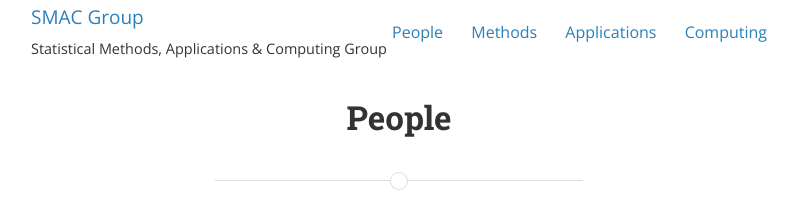
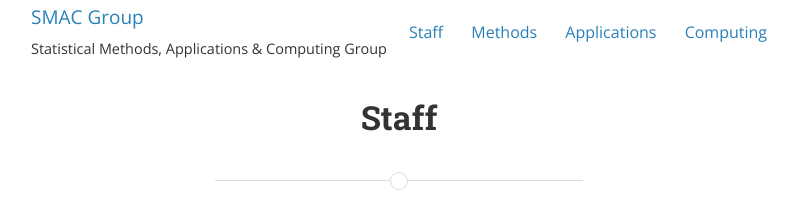
Before and after one commit to SMAC-Group/smac-group.github.io, a Jekyll site: the page built from staff.md, in a window 1280 px wide and 900 px high. Shown: the top 220 px of the window, without its empty margins (241-1039 px from the left). Built offline with Jekyll 4.4.1, drawn with Linux system fonts in a browser that asks for light colours; nearby versions of some CDN libraries; a style sheet for code colours, icons or effects is not loaded.

Commit message:
Better name

```diff
--- a/_includes/header.html
+++ b/_includes/header.html
@@ -15,7 +15,7 @@
           <li class="nav-link"><a href="{{ page.url | remove_first: '/' | prepend: site.baseurl }}">{{ page.title }}</a>
           {% endif %}
         {% endfor %}-->
-		  <li class="nav-link"><a href="{{ 'people' | remove_first: '/' | prepend: site.baseurl }}">People</a>
+		  <li class="nav-link"><a href="{{ 'staff' | remove_first: '/' | prepend: site.baseurl }}">Staff</a>
           <li class="nav-link"><a href="{{ 'methods' | remove_first: '/' | prepend: site.baseurl }}">Methods</a>
           <li class="nav-link"><a href="{{ 'applications' | remove_first: '/' | prepend: site.baseurl }}">Applications</a>
           <li class="nav-link"><a href="{{ 'computing' | remove_first: '/' | prepend: site.baseurl }}">Computing</a>
--- a/people.md
+++ b/staff.md
@@ -1,7 +1,7 @@
 ---
 layout: page
-title: People
-permalink: /people/
+title: Staff
+permalink: /staff/
 ---
 
 The current members of the SMAC Group are listed below by title.
```
